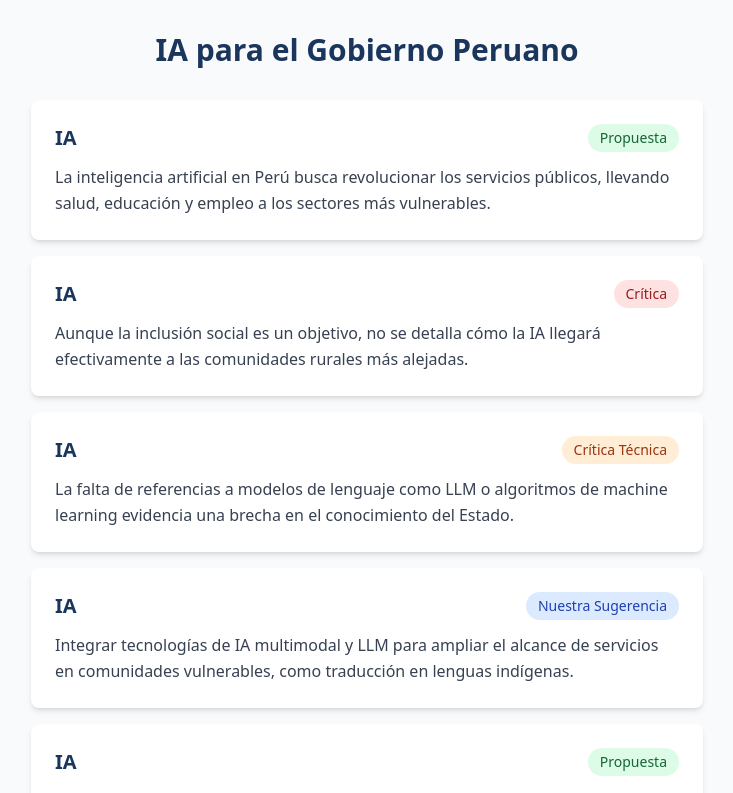
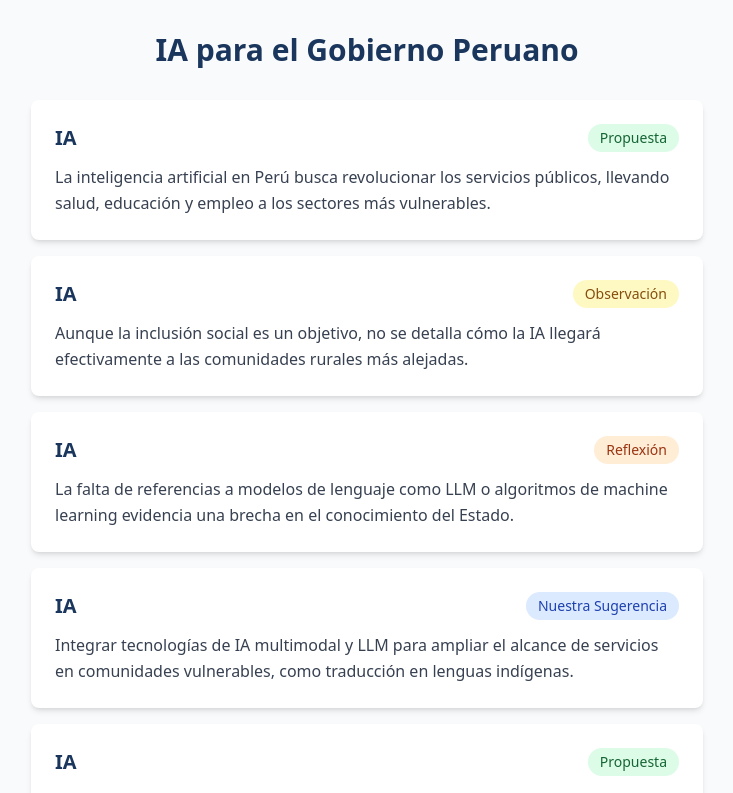
Before and after one commit to miguelcastroe/aiperu, a React (Vite) app: page / in a window 1280 px wide. Shown: the top 793 px of the page, without its empty margins (273-1006 px from the left). Built offline with nearby package versions, Linux system fonts and the light colour scheme.

Commit message:
Update card types and categories
Changed "Crítica" to "Observación" and "Crítica Técnica" to "Reflexión" in all cards and categories within the project.
[skip gpt_engineer]

```diff
--- a/public/bites_supa.json
+++ b/public/bites_supa.json
@@ -6,12 +6,12 @@
     },
     {
         "Category": "IA",
-        "Type": "Crítica",
+        "Type": "Observación",
         "Description": "Aunque la inclusión social es un objetivo, no se detalla cómo la IA llegará efectivamente a las comunidades rurales más alejadas."
     },
     {
         "Category": "IA",
-        "Type": "Crítica Técnica",
+        "Type": "Reflexión",
         "Description": "La falta de referencias a modelos de lenguaje como LLM o algoritmos de machine learning evidencia una brecha en el conocimiento del Estado."
     },
     {
@@ -26,12 +26,12 @@
     },
     {
         "Category": "IA",
-        "Type": "Crítica",
+        "Type": "Observación",
         "Description": "Sin presupuestos claros ni fuentes de financiamiento identificadas, la implementación de estrategias de IA enfrenta riesgos significativos."
     },
     {
         "Category": "IA",
-        "Type": "Crítica Técnica",
+        "Type": "Reflexión",
         "Description": "El plan no menciona IA generativa, una herramienta clave para automatizar procesos creativos y administrativos."
     },
     {
@@ -46,12 +46,12 @@
     },
     {
         "Category": "IA",
-        "Type": "Crítica",
+        "Type": "Observación",
         "Description": "No se aborda cómo garantizar que la infraestructura esté actualizada y sea sostenible a largo plazo."
     },
     {
         "Category": "IA",
-        "Type": "Crítica Técnica",
+        "Type": "Reflexión",
         "Description": "Falta una estrategia para utilizar machine learning y NLP en el análisis y predicción de datos públicos."
     },
     {
@@ -66,12 +66,12 @@
     },
     {
         "Category": "Datos Abiertos",
-        "Type": "Crítica",
+        "Type": "Observación",
         "Description": "El documento carece de estrategias para actualizar y mantener el portal PNDA de manera continua."
     },
     {
         "Category": "Datos Abiertos",
-        "Type": "Crítica Técnica",
+        "Type": "Reflexión",
         "Description": "No se explora cómo APIs avanzadas como GraphQL podrían mejorar la interoperabilidad del PNDA."
     },
     {
@@ -86,12 +86,12 @@
     },
     {
         "Category": "Datos Abiertos",
-        "Type": "Crítica",
+        "Type": "Observación",
         "Description": "No se detalla cómo garantizar datos suficientemente limpios y estructurados para alimentar modelos avanzados de IA."
     },
     {
         "Category": "Datos Abiertos",
-        "Type": "Crítica Técnica",
+        "Type": "Reflexión",
         "Description": "La calidad de los datos abiertos no está alineada con los requisitos de IA avanzada."
     },
     {
@@ -106,12 +106,12 @@
     },
     {
         "Category": "Datos Abiertos",
-        "Type": "Crítica",
+        "Type": "Observación",
         "Description": "El impacto económico está proyectado, pero no hay métricas específicas para medir su contribución año tras año."
     },
     {
         "Category": "Datos Abiertos",
-        "Type": "Crítica Técnica",
+        "Type": "Reflexión",
         "Description": "La ausencia de indicadores clave dificulta evaluar el éxito del programa de datos abiertos."
     },
     {
@@ -126,12 +126,12 @@
     },
     {
         "Category": "Datos Abiertos",
-        "Type": "Crítica",
+        "Type": "Observación",
         "Description": "No se menciona cómo se involucrará al sector privado para desarrollar y operar estos servicios basados en datos abiertos."
     },
     {
         "Category": "Datos Abiertos",
-        "Type": "Crítica Técnica",
+        "Type": "Reflexión",
         "Description": "El plan no detalla incentivos para la colaboración público-privada en datos abiertos."
     },
     {
@@ -146,12 +146,12 @@
     },
     {
         "Category": "IA y Datos Abiertos",
-        "Type": "Crítica",
+        "Type": "Observación",
         "Description": "Sin un plan financiero claro ni métricas específicas, las estrategias podrían quedar en el papel."
     },
     {
         "Category": "IA y Datos Abiertos",
-        "Type": "Crítica Técnica",
+        "Type": "Reflexión",
         "Description": "No se detalla cómo los datos abiertos alimentarán algoritmos de IA, desaprovechando una sinergia clave."
     },
     {
--- a/src/components/Card.tsx
+++ b/src/components/Card.tsx
@@ -45,9 +45,9 @@ const Card = ({ card, index }: CardProps) => {
         return "bg-green-100 text-green-800";
       case "observación":
         return "bg-yellow-100 text-yellow-800";
-      case "crítica":
+      case "observación":
         return "bg-red-100 text-red-800";
-      case "crítica técnica":
+      case "reflexión":
         return "bg-orange-100 text-orange-800";
       case "nuestra sugerencia":
         return "bg-blue-100 text-blue-800";
```
